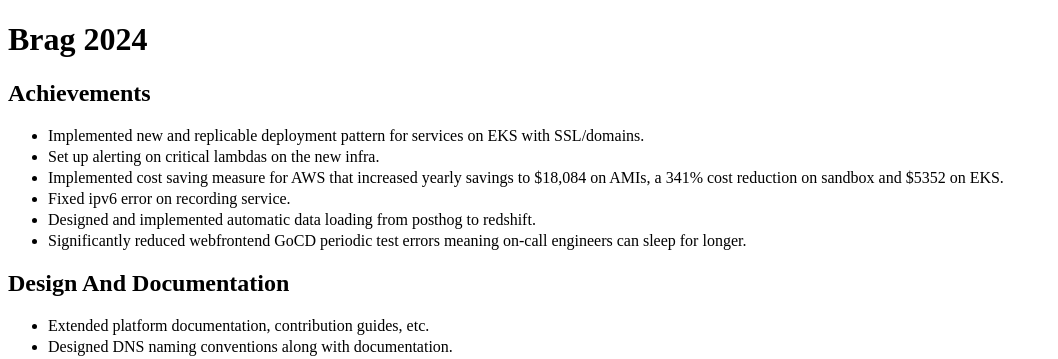
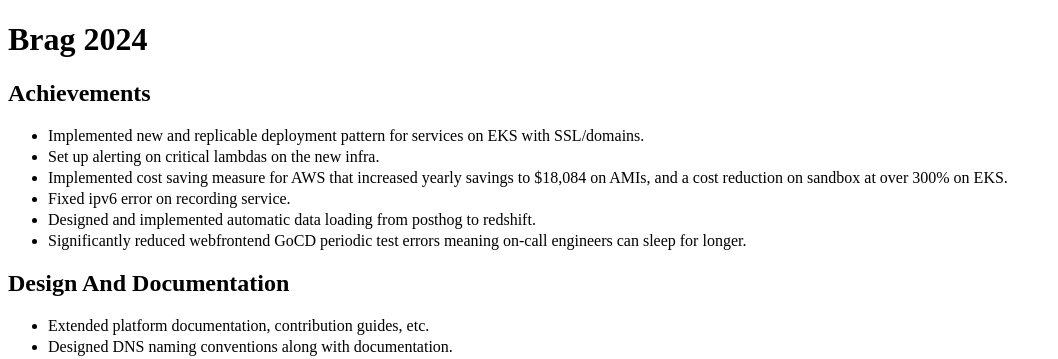
Before and after one commit to jsphwllng/jsphwllng.github.io, a Jekyll site: the page built from brag.md, in a window 1280 px wide. Shown: the top 359 px of the page, without its empty margins (0-1058 px from the left). Built offline with Jekyll 4.4.1, drawn with Linux system fonts in a browser that asks for light colours.

Commit message:
More cost reduction

```diff
--- a/brag.md
+++ b/brag.md
@@ -8,7 +8,7 @@ Achievements
 
 *   Implemented new and replicable deployment pattern for services on EKS with SSL/domains.
 *   Set up alerting on critical lambdas on the new infra.
-*   Implemented cost saving measure for AWS that increased yearly savings to $18,084 on AMIs, a 341% cost reduction on sandbox and $5352 on EKS.
+*   Implemented cost saving measure for AWS that increased yearly savings to $18,084 on AMIs, and a cost reduction on sandbox at over 300% on EKS.
 *   Fixed ipv6 error on recording service.
 *   Designed and implemented automatic data loading from posthog to redshift.
 *   Significantly reduced webfrontend GoCD periodic test errors meaning on-call engineers can sleep for longer.
```
